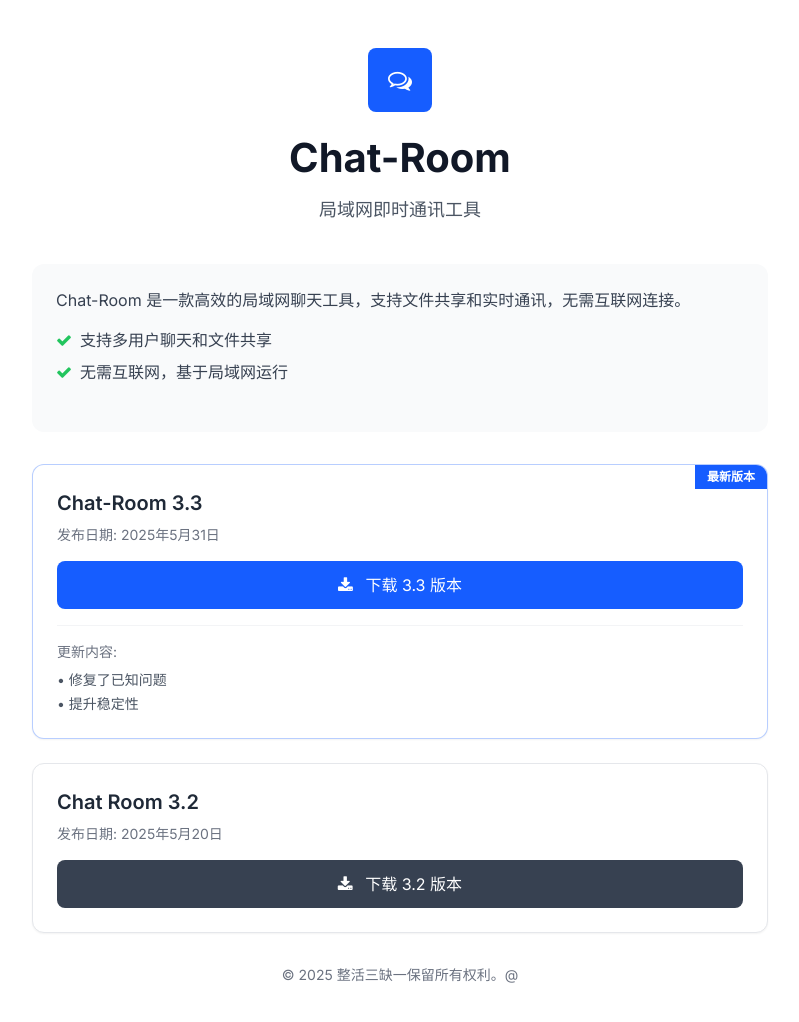
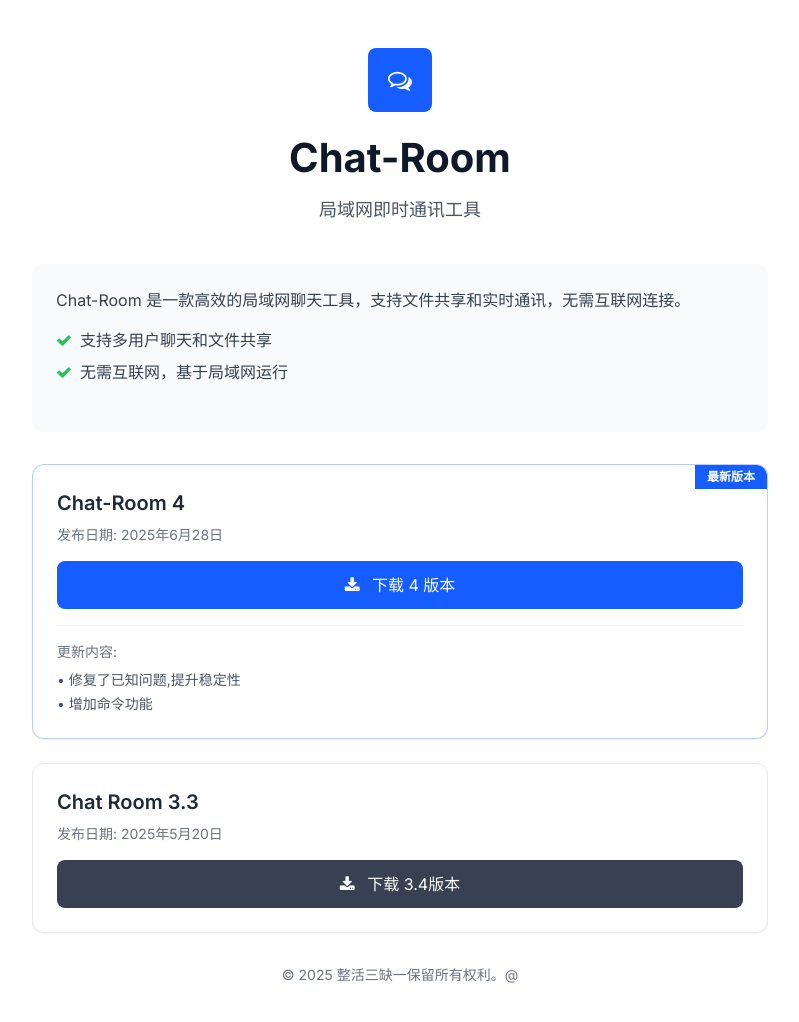
Before and after one commit to zengyige7760/chat-room, a plain HTML site: page index.html in a window 1280 px wide. Shown: the whole page, without its empty margins (240-1039 px from the left). Drawn offline with nearby package versions, Linux system fonts and the light colour scheme.

Commit message:
Update index.html

```diff
--- a/index.html
+++ b/index.html
@@ -50,26 +50,26 @@
     <!-- 最新版本 -->
     <div class="bg-white border border-primary/30 rounded-xl shadow-sm p-6 mb-6 relative overflow-hidden">
       <div class="absolute top-0 right-0 bg-primary text-white px-3 py-1 text-xs font-semibold">最新版本</div>
-      <h2 class="text-xl font-semibold mb-2">Chat-Room 3.3</h2>
-      <p class="text-gray-500 text-sm mb-4">发布日期: 2025年5月31日</p>
-      <a href="https://zengyige7760.github.io/data/礼拜攻式聊天式(3.3).zip" class="block w-full py-3 px-6 bg-primary hover:bg-primary/90 text-white font-medium rounded-lg text-center transition-all">
-        <i class="fa fa-download mr-2"></i> 下载 3.3 版本
+      <h2 class="text-xl font-semibold mb-2">Chat-Room 4</h2>
+      <p class="text-gray-500 text-sm mb-4">发布日期: 2025年6月28日</p>
+      <a href="https://zengyige7760.github.io/data/礼拜攻式聊天式(4).zip" class="block w-full py-3 px-6 bg-primary hover:bg-primary/90 text-white font-medium rounded-lg text-center transition-all">
+        <i class="fa fa-download mr-2"></i> 下载 4 版本
       </a>
       <div class="mt-4 pt-4 border-t border-gray-100">
         <h3 class="text-sm font-medium text-gray-500 mb-2">更新内容:</h3>
         <ul class="text-sm text-gray-600 space-y-1">
-          <li>• 修复了已知问题</li>
-          <li>• 提升稳定性</li>
+          <li>• 修复了已知问题,提升稳定性</li>
+          <li>• 增加命令功能</li>
         </ul>
       </div>
     </div>
 
     <!-- 旧版本 -->
     <div class="bg-white border border-gray-200 rounded-xl shadow-sm p-6 mb-8">
-      <h2 class="text-xl font-semibold mb-2">Chat Room 3.2</h2>
+      <h2 class="text-xl font-semibold mb-2">Chat Room 3.3</h2>
       <p class="text-gray-500 text-sm mb-4">发布日期: 2025年5月20日</p>
-      <a href="https://zengyige7760.github.io/data/礼拜攻式聊天式(3.2).zip" class="block w-full py-3 px-6 bg-gray-700 hover:bg-gray-800 text-white font-medium rounded-lg text-center transition-all">
-        <i class="fa fa-download mr-2"></i> 下载 3.2 版本
+      <a href="https://zengyige7760.github.io/data/礼拜攻式聊天式(3.3).zip" class="block w-full py-3 px-6 bg-gray-700 hover:bg-gray-800 text-white font-medium rounded-lg text-center transition-all">
+        <i class="fa fa-download mr-2"></i> 下载 3.4版本
       </a>
     </div>
 
```
